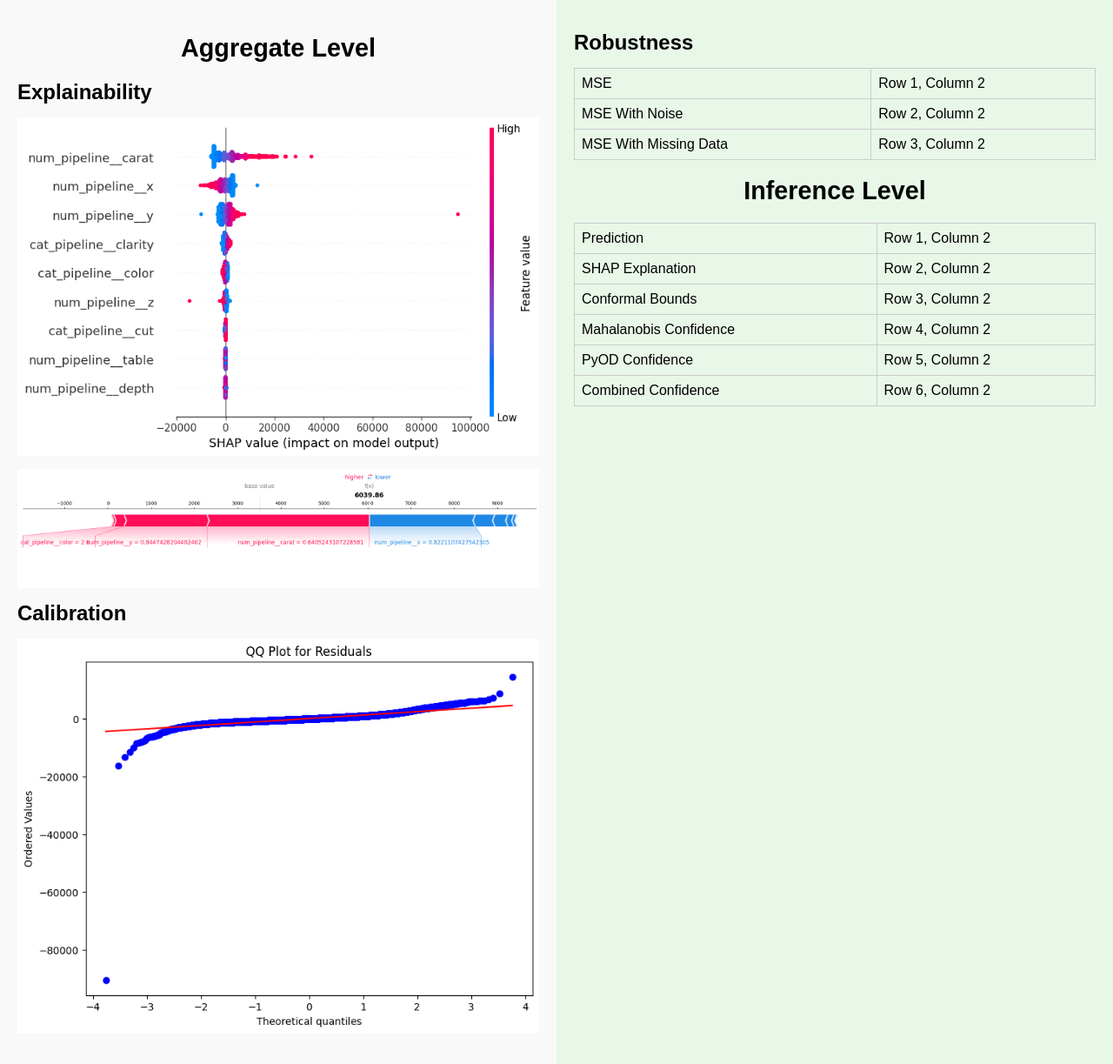
After one commit to Anant4830/FirstMLProject, a Flask app: page /reports in a window 1280 px wide. The commit adds this page. Shown: the whole page at 87% size. Run offline with Flask 3, Linux system fonts and the light colour scheme.

Commit message:
Reports frontend

```diff
--- a/app.py
+++ b/app.py
@@ -32,6 +32,10 @@ def predict_datapoint():
 
         return render_template("result.html", final_result = result)
 
+@app.route('/reports', methods=["GET"])
+def get_reports():
+    if request.method =="GET":
+        return render_template("reports.html")
 
 if __name__=="__main__":
     app.run(host="0.0.0.0", port=8000)
--- a/templates/index.html
+++ b/templates/index.html
@@ -39,7 +39,7 @@
     <nav>
         <a href="/predict">Prediction Tool</a><br>
         <a href="/reports">Report Generation</a>
-        <img src="{{ url_for('static', filename='output.png') }}" alt="Diamond Image">
+
     </nav>
 </body>
 </html>
--- /dev/null
+++ b/templates/reports.html
@@ -0,0 +1,110 @@
+<!DOCTYPE html>
+<html lang="en">
+<head>
+    <meta charset="UTF-8">
+    <meta name="viewport" content="width=device-width, initial-scale=1.0">
+    <title>Two Columns Layout</title>
+    <style>
+        body {
+            margin: 0;
+            font-family: Arial, sans-serif;
+            display: flex;
+            height: 100vh; /* Ensures layout fits the screen height */
+        }
+        .column {
+            flex: 1; /* Each column takes equal space */
+            padding: 20px;
+            box-sizing: border-box;
+            overflow-y: auto; /* Adds a scrollbar if content overflows */
+        }
+        .left {
+            background-color: #f9f9f9;
+        }
+        .right {
+            background-color: #e9f7e9;
+        }
+        h1 {
+            text-align: center;
+            font-size: 1.8em;
+            margin-bottom: 20px;
+        }
+        h2 {
+            font-size: 1.5em;
+            margin: 15px 0;
+        }
+        table {
+            width: 100%;
+            border-collapse: collapse;
+            margin-top: 10px;
+        }
+        td {
+            border: 1px solid #ccc;
+            padding: 8px;
+            text-align: left;
+        }
+        img {
+            display: block;
+            max-width: 100%; /* Ensures images scale within the column */
+            height: auto;
+            margin-bottom: 15px;
+        }
+    </style>
+</head>
+<body>
+    <div class="column left">
+        <h1>Aggregate Level</h1>
+        <div>
+            <h2>Explainability</h2>
+            <img src="{{ url_for('static', filename='1_shap_summary_plot.png') }}" alt="SHAP Summary Plot">
+            <img src="{{ url_for('static', filename='2_shap_force_plot.png') }}" alt="SHAP Force Plot">
+            <h2>Calibration</h2>
+            <img src="{{ url_for('static', filename='3_calibration.png') }}" alt="Calibration Plot">
+
+        </div>
+    </div>
+    <div class="column right">
+        <h2>Robustness</h2>
+            <table>
+                <tr>
+                    <td>MSE</td>
+                    <td>Row 1, Column 2</td>
+                </tr>
+                <tr>
+                    <td>MSE With Noise</td>
+                    <td>Row 2, Column 2</td>
+                </tr>
+                <tr>
+                    <td>MSE With Missing Data</td>
+                    <td>Row 3, Column 2</td>
+                </tr>
+            </table>
+        <h1>Inference Level</h1>
+        <table>
+            <tr>
+                <td>Prediction</td>
+                <td>Row 1, Column 2</td>
+            </tr>
+            <tr>
+                <td>SHAP Explanation</td>
+                <td>Row 2, Column 2</td>
+            </tr>
+            <tr>
+                <td>Conformal Bounds</td>
+                <td>Row 3, Column 2</td>
+            </tr>
+            <tr>
+                <td>Mahalanobis Confidence</td>
+                <td>Row 4, Column 2</td>
+            </tr>
+            <tr>
+                <td>PyOD Confidence</td>
+                <td>Row 5, Column 2</td>
+            </tr>
+            <tr>
+                <td>Combined Confidence</td>
+                <td>Row 6, Column 2</td>
+            </tr>
+        </table>
+    </div>
+</body>
+</html>
```
